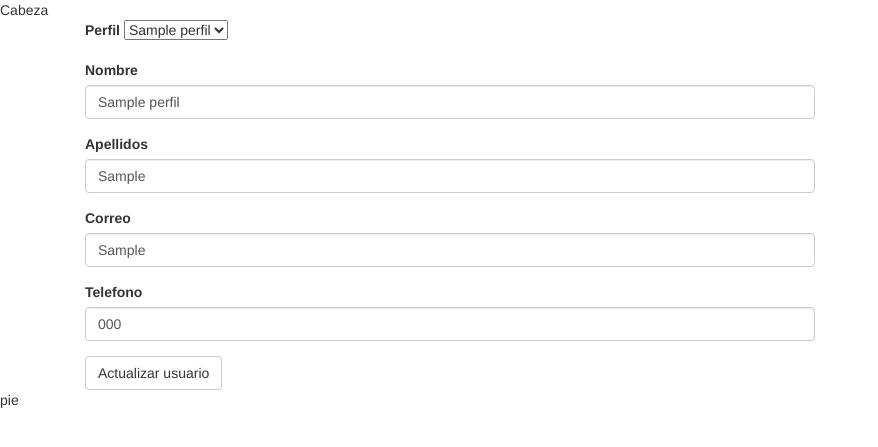
After one commit to dehors/Codingniter, a CodeIgniter app: page /Codingniter/index.php/user/edit/1 in a window 1280 px wide. The commit adds this page. Shown: the top 447 px of the page, without its empty margins (0-878 px from the left). Run offline with CodeIgniter, Linux system fonts and the light colour scheme; tables that the repository leaves empty or names only in its code hold one stand-in row (values such as "Sample post"); some libraries are stand-ins or nearby versions.

Commit message:
feat: Edit user

```diff
--- a/application/config/autoload.php
+++ b/application/config/autoload.php
@@ -89,7 +89,7 @@ $autoload['drivers'] = array();
 |
 |	$autoload['helper'] = array('url', 'file');
 */
-$autoload['helper'] = array('url');
+$autoload['helper'] = array('url','form');
 
 /*
 | -------------------------------------------------------------------
--- a/application/controllers/User.php
+++ b/application/controllers/User.php
@@ -27,4 +27,35 @@ class User extends CI_Controller {
 			$this->Model_User->Save($txtId,$txtNombres,$txtApellidos,$txtCorreo,$txtTelefono);
 		}
 	}
+
+	public function edit($id = NULL){
+		if ($id != NULL) {
+			$data['contenido'] = 'user/edit';
+			$data['selperfil'] = $this->Model_User->selPerfil();
+			$data['registro'] = $this->Model_User->Show($id);
+			$this->load->view('master_layout',$data);
+		}else{
+			//enviar a index
+			redirect('');
+		}
+	}
+
+	public function update(){
+		$datos = $this->input->post();
+		if (isset($datos)) {
+			$id = $datos['txtid'];
+			$txtId = $datos['txtPerid'];
+			$txtNombres = $datos['txtNombres'];
+			$txtApellidos = $datos['txtApellidos'];
+			$txtCorreo = $datos['txtCorreo'];
+			$txtTelefono = $datos['txtTelefono'];
+			$this->Model_User->Update($id,$txtId,$txtNombres,$txtApellidos,$txtCorreo,$txtTelefono);
+		}
+	}
+
+	public function destroy($id = NULL){
+		if ($id != NULL) {
+			$this->Model_User->Delete($id);
+		}
+	}
 }
--- a/application/models/Model_User.php
+++ b/application/models/Model_User.php
@@ -33,4 +33,28 @@ class Model_User extends CI_Model
 		$this->db->insert('usuario',$arraydata);
 		redirect('');
 	}
+
+	public function Show($id){
+		$consulta = $this->db->query("Select * from usuario u inner join perfil p on u.per_id = p.per_id where u.usu_id = $id");
+		return $consulta->result();
+	}
+
+	public function Update($id,$idper,$nombres,$apellidos,$correo,$telefono){
+		$arraydata = array(
+				'per_id' => $idper,
+				'usu_nombres' => $nombres,
+				'usu_apellidos' => $apellidos,
+				'usu_correo' => $correo,
+				'usu_telefono' => $telefono
+			);
+		$this->db->where('usu_id',$id);
+		$this->db->Update('usuario',$arraydata);
+		redirect('user/edit/'.$id);
+	}
+
+	public function Delete($id){
+		$this->db->where('usu_id',$id);
+		$this->db->delete('usuario');
+		redirect('');
+	}
 }
--- /dev/null
+++ b/application/views/user/edit.php
@@ -0,0 +1,30 @@
+<form method="POST" action="<?php echo base_url('user/update'); ?>">
+	<input type="hidden" name="txtid" value="<?php echo $registro[0]->usu_id ?>">
+	<div class="form-group">
+		<label for="exampleInputEmail1">Perfil</label>
+		<?php
+		$lista = array();
+		foreach ($selperfil as $perfiles) {
+			$lista[$perfiles->per_id] = $perfiles->per_nombre;
+		}
+		echo form_dropdown('txtPerid',$lista,$registro[0]->per_id, 'clsss="form-control"');
+		?>
+	</div>
+	<div class="form-group">
+		<label for="exampleInputEmail1">Nombre</label>
+		<input type="text" name="txtNombres" class="form-control" id="exampleInputEmail1" placeholder="Nombres" value="<?php echo $registro[0]->usu_nombres ?>">
+	</div>
+	<div class="form-group">
+		<label for="exampleInputEmail1">Apellidos</label>
+		<input type="text" name="txtApellidos" class="form-control" id="exampleInputEmail1" placeholder="Apellidos" value="<?php echo $registro[0]->usu_apellidos ?>">
+	</div>
+	<div class="form-group">
+		<label for="exampleInputEmail1">Correo</label>
+		<input type="email" name="txtCorreo" class="form-control" id="exampleInputEmail1" placeholder="Email" value="<?php echo $registro[0]->usu_correo ?>">
+	</div>
+	<div class="form-group">
+		<label for="exampleInputEmail1">Telefono</label>
+		<input type="text" name="txtTelefono" class="form-control" id="exampleInputEmail1" placeholder="Telefono" value="<?php echo $registro[0]->usu_telefono ?>">
+	</div>
+	<button type="submit" class="btn btn-default">Actualizar usuario</button>
+</form>
--- a/application/views/user/index.php
+++ b/application/views/user/index.php
@@ -26,7 +26,7 @@
 						<td><?php echo $value->usu_nombres; ?></td>
 						<td><?php echo $value->usu_apellidos; ?></td>
 						<td><?php echo $value->usu_correo; ?></td>
-						<td>...</td>
+						<td><a href="<?php echo base_url('user/destroy/').$value->usu_id; ?>" title="Eliminar"><span class="glyphicon glyphicon-trash" aria-hidden="true"></span> Eliminar</a> <a href="<?php echo base_url('user/edit/').$value->usu_id; ?>" title="Editar"><span class="glyphicon glyphicon-pencil" aria-hidden="true"></span> Editar</a></td>
 					</tr>
 					<?php } ?>
 				</tbody>
@@ -62,7 +62,6 @@
 						</div>
 						<button type="submit" class="btn btn-default">Resgitrar usuario</button>
 					</form>
-
 				</div>
 				<div class="col-md-5">
 
```
